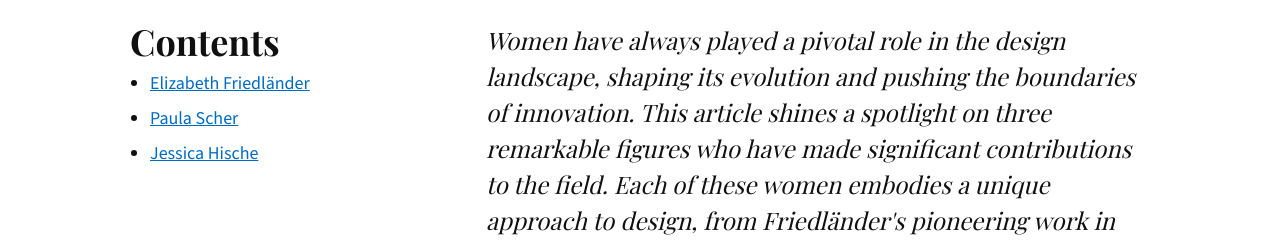
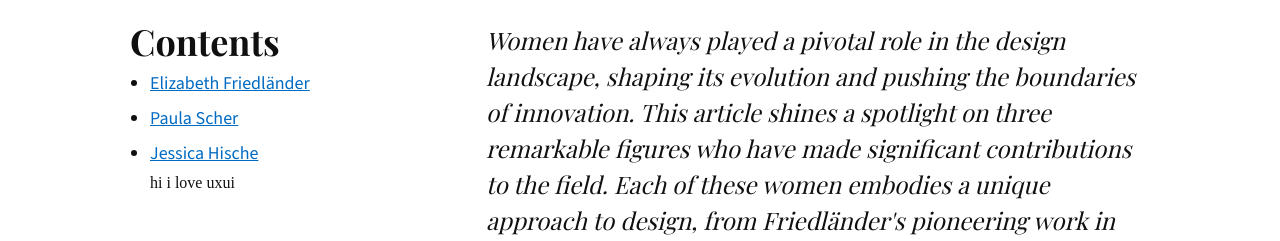
Before and after one commit to KAP-101/Women-in-design, a plain HTML site: page index.html in a window 1280 px wide. Shown: the part 546-787 px from the top of the page. Drawn offline with nearby package versions, Linux system fonts and the light colour scheme; a web font is replaced by a local one.

Commit message:
added text

```diff
--- a/index.html
+++ b/index.html
@@ -34,6 +34,7 @@ Breaking Barriers, Shaping Trends: Celebrating the Influence and Creativity of <
    <li><a href="#Elizabeth">Elizabeth Friedländer</a></li>
    <li><a href="#Paula">Paula Scher</a></li>
    <li><a href="#Jessica">Jessica Hische</a></li>
+   hi i love uxui
    </ul>
    </nav>
    </div>
```
